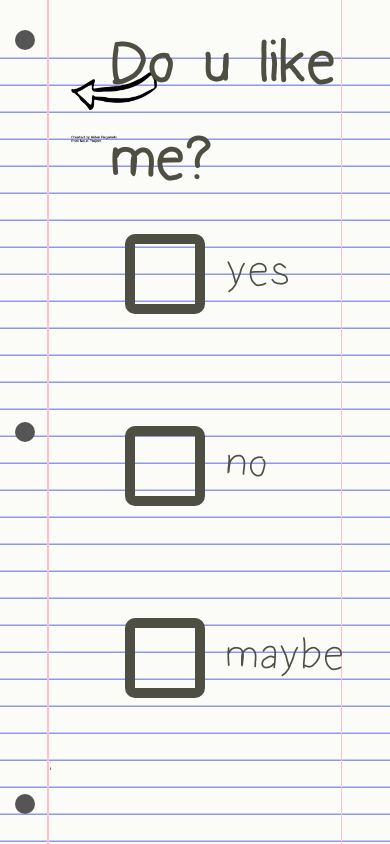
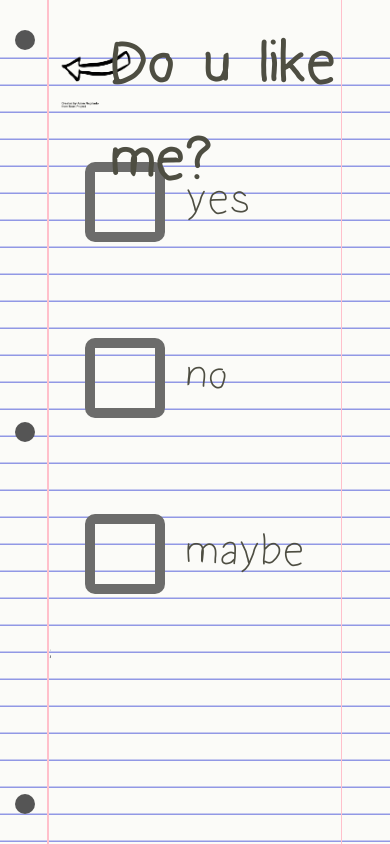
Before and after one commit to andregcab/do-you-like-me, a Next.js app: page /note in a window 390 px wide. Built offline with nearby package versions, Linux system fonts and the light colour scheme.

Commit message:
styles back button

```diff
--- a/src/components/NotebookPaper/index.tsx
+++ b/src/components/NotebookPaper/index.tsx
@@ -1,10 +1,18 @@
+import { useContext } from 'react';
 import Image from 'next/image';
 import Link from 'next/link';
+import { usePathname } from 'next/navigation';
+import { AppContext } from '@context';
 import { PropsWithChildren } from '@types';
 import styles from '@styles/NotebookPaper.module.scss';
 import backIcon from '@public/noun-hand-drawn-arrow-2930303.png';
 
 const NotebookPaper = ({ children }: PropsWithChildren) => {
+  const pathname = usePathname();
+  const { responding } = useContext(AppContext);
+
+  const showBackBtn = !responding && pathname !== '/';
+
   return (
     <div className={styles.page}>
       <div className={`${styles.l_margin} ${styles.margin}`}>
@@ -14,9 +22,11 @@ const NotebookPaper = ({ children }: PropsWithChildren) => {
       </div>
       <div className={`${styles.r_margin} ${styles.margin}`}></div>
       <header>
-        <Link className={styles.homeBtn} href="/">
-          <Image src={backIcon} alt="back" />
-        </Link>
+        {showBackBtn && (
+          <Link className={styles.homeBtn} href="/">
+            <Image src={backIcon} alt="back" />
+          </Link>
+        )}
         <span className={styles.page_title}>Do u like me?</span>
       </header>
       {children}
--- a/src/pages/note/index.tsx
+++ b/src/pages/note/index.tsx
@@ -5,7 +5,7 @@ import { Answers, Options } from '@types';
 import OptionsList from '@components/OptionsList';
 import styles from '@styles/PassedNote.module.scss';
 
-const PassedNote = () => {
+const Note = () => {
   const searchParams = useSearchParams();
   const { setResponding, setSelectedAnswer } = useContext(AppContext);
 
@@ -33,4 +33,4 @@ const PassedNote = () => {
   );
 };
 
-export default PassedNote;
+export default Note;
--- a/src/styles/Checkbox.module.scss
+++ b/src/styles/Checkbox.module.scss
@@ -126,7 +126,7 @@
     margin: 0 calc($checkbox-size-md * 0.25);
     width: $checkbox-size-md;
     height: $checkbox-size-md;
-    border: calc($checkbox-size-md * 0.125) solid $pencil-color;
+    border: calc($checkbox-size-md * 0.125) solid $checkbox-color;
   }
   .tick {
     right: calc($checkbox-size * -0.4);
@@ -141,7 +141,7 @@
     margin: 0 calc($checkbox-size-sm * 0.25);
     width: $checkbox-size-sm;
     height: $checkbox-size-sm;
-    border: calc($checkbox-size-sm * 0.125) solid $pencil-color;
+    border: calc($checkbox-size-sm * 0.125) solid $checkbox-color;
   }
   .tick {
     right: calc($checkbox-size * -0.25);
@@ -151,12 +151,12 @@
     &::before {
       left: calc($checkbox-size * -0.125);
       bottom: calc($checkbox-size * -0.25);
-      border: calc($checkbox-size * 0.125) solid $pencil-color;
+      border: calc($checkbox-size * 0.125) solid $checkbox-color;
     }
     &::after {
       right: calc($checkbox-size * -0.25);
       top: calc($checkbox-size * -0.125);
-      border: calc($checkbox-size * 0.125) solid $pencil-color;
+      border: calc($checkbox-size * 0.125) solid $checkbox-color;
     }
   }
 }
--- a/src/styles/LandingPage.module.scss
+++ b/src/styles/LandingPage.module.scss
@@ -1,10 +1,8 @@
 .landing_page {
   display: flex;
   align-items: flex-start;
-  justify-content: center;
   flex-direction: column;
   margin-top: 6rem;
-  margin-left: 4%;
   > div {
     margin: 2.5rem;
     label {
@@ -15,7 +13,7 @@
 
 @media screen and (min-width: 768px) and (max-width: 1024px) {
   .landing_page {
-    margin-top: 6.5rem;
+    margin-top: 8rem;
     > div {
       margin: 1.8rem;
       label {
@@ -27,6 +25,7 @@
 
 @media (max-width: 768px) {
   .landing_page {
+    margin-top: 5rem;
     > div {
       label {
         font-size: 2rem;
@@ -37,6 +36,7 @@
 
 @media only screen and (max-device-width: 480px) {
   .landing_page {
+    margin-top: 4rem;
     > div {
       margin: 2rem 0;
       label {
--- a/src/styles/NotebookPaper.module.scss
+++ b/src/styles/NotebookPaper.module.scss
@@ -63,9 +63,9 @@
 .homeBtn {
   position: fixed;
   display: block;
-  top: 3rem;
+  top: 2.5rem;
   left: 4rem;
-  width: 100px;
+  width: 8rem;
 }
 
 @media screen and (min-width: 768px) and (max-width: 1024px) {
@@ -74,6 +74,10 @@
   }
   .page_title {
     font-size: 5.5rem;
+  }
+  .homeBtn {
+    left: 3.5rem;
+    width: 6rem;
   }
 }
 
@@ -84,6 +88,11 @@
   .page_title {
     font-size: 4rem;
   }
+  .homeBtn {
+    top: 2rem;
+    left: 3.5rem;
+    width: 5rem;
+  }
 }
 
 @media only screen and (max-device-width: 480px) {
@@ -92,6 +101,10 @@
   }
   .page_title {
     font-size: 3rem;
+  }
+  .homeBtn {
+    top: 28rem;
+    width: 4rem;
   }
 }
 
--- a/src/styles/Option.module.scss
+++ b/src/styles/Option.module.scss
@@ -4,7 +4,7 @@
   display: flex;
   align-items: center;
   justify-content: flex-start;
-  margin: 3.5rem;
+  margin: 3rem;
 }
 .label {
   font-size: 4rem;
@@ -14,6 +14,9 @@
 @media (max-width: 768px) {
   .label {
     font-size: 3rem;
+  }
+  .wrapper {
+    margin-left: 1rem;
   }
 }
 
--- a/src/styles/PassedNote.module.scss
+++ b/src/styles/PassedNote.module.scss
@@ -1,21 +1,18 @@
 .passed_note {
   display: flex;
   align-items: flex-start;
-  justify-content: center;
   flex-direction: column;
   margin-top: 8rem;
-  margin-left: 12%;
 }
 
 @media (max-width: 768px) {
-  .container {
-    margin-top: 3.5rem;
-    margin-left: 10%;
+  .passed_note {
+    margin-top: 4rem;
   }
 }
 
 @media only screen and (max-device-width: 480px) {
-  .container {
-    margin: 1rem 0;
+  .passed_note {
+    margin-top: 3rem;
   }
 }
```
